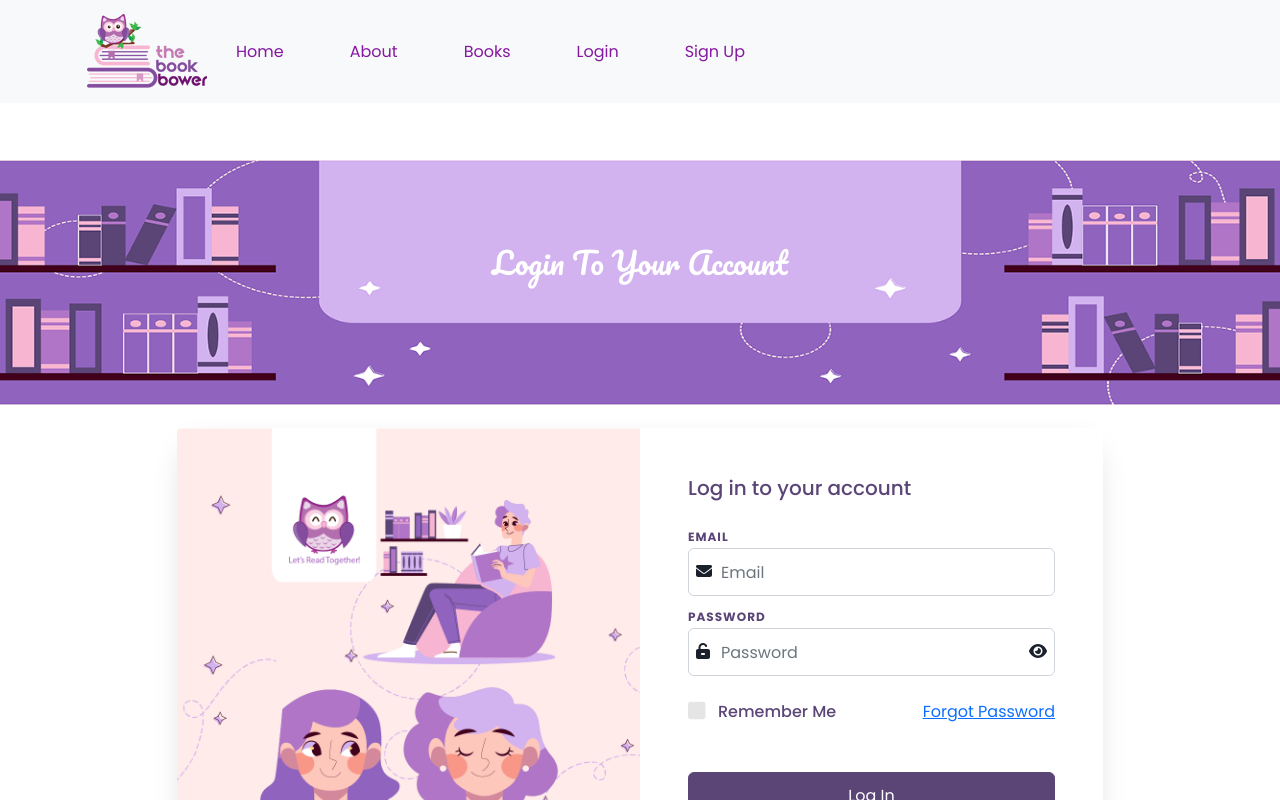
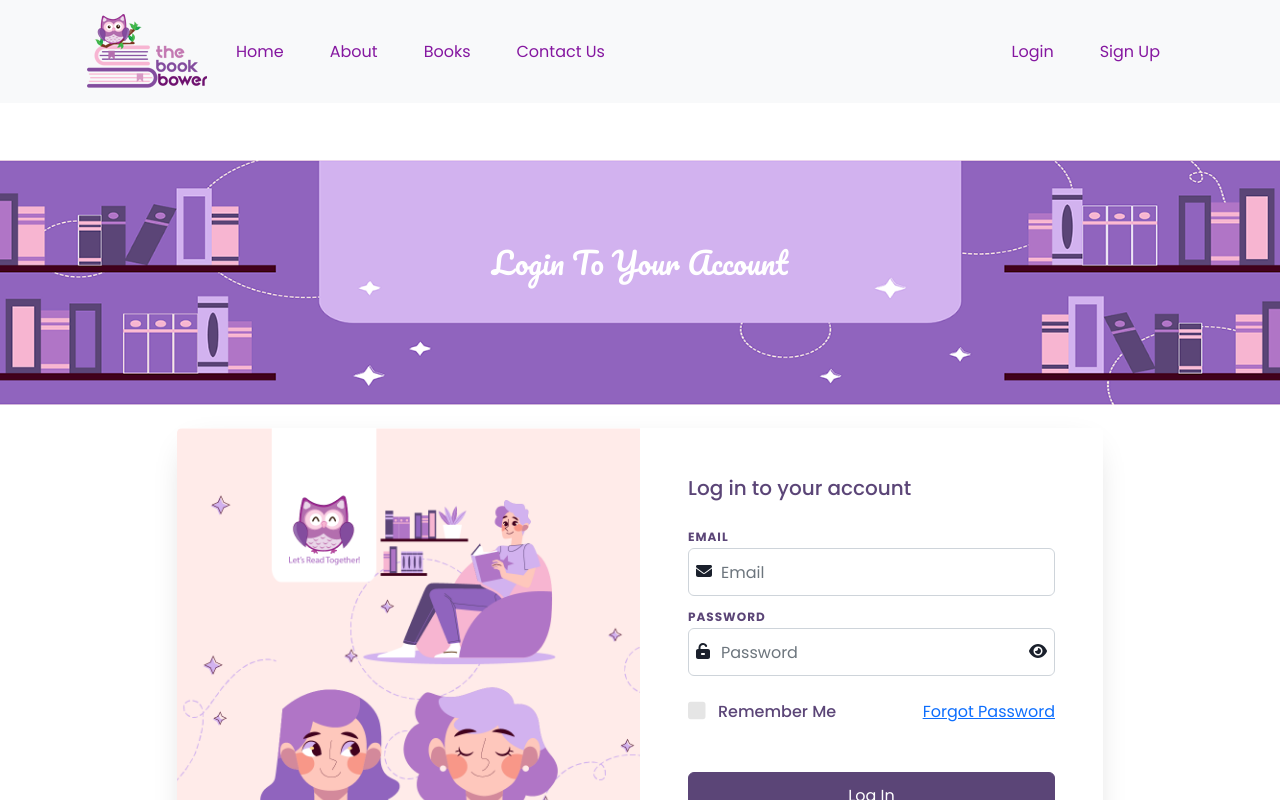
Before and after one commit to buniagj/TheBookBower-Front-End-, a React (Vite) app: page /login in a window 1280 px wide. Shown: the top 800 px of the page. Built offline with nearby package versions, Linux system fonts and the light colour scheme.

Commit message:
added contact page to the navbar

```diff
--- a/src/Routes.jsx
+++ b/src/Routes.jsx
@@ -43,7 +43,7 @@ const AppRoutes = ({ user, admin, notificationCount }) => {
         <Route exact path="/returnform" element={<ReturnForm />} />
         <Route exact path="/searchbar" element={<SearchBar />} />
         <Route exact path="/about" element={<About />} />
-        <Route exact path="/contactpage" element={<Contact />} />
+        <Route exact path="/contact" element={<Contact />} />
         <Route exact path="/login" element={<Login />} />
         <Route exact path="/signup" element={<Signup />} />
         <Route exact path="/user" element={<UserDashboard user={user} />} />
--- a/src/components/Navigation.css
+++ b/src/components/Navigation.css
@@ -24,7 +24,7 @@ Feel free to add your design. */
 .nav-link {
   color: #8517a0 !important;
   font-family: 'Poppins', sans-serif !important;
-  margin-right: 50px !important;
+  margin-right: 30px !important;
   text-decoration: none;
 }
 
@@ -34,7 +34,7 @@ Feel free to add your design. */
     color: #8517a0;
 }
 
-.ml-auto a {
+.ml-auto {
     margin-left: auto !important;
 }
 
--- a/src/components/Navigation.jsx
+++ b/src/components/Navigation.jsx
@@ -39,6 +39,9 @@ function Navigation() {
             </Nav.Link>
             <Nav.Link as={Link} to="/bookspage">
               Books
+            </Nav.Link>
+            <Nav.Link as={Link} to="/contact">
+              Contact Us
             </Nav.Link>
             {isLoggedIn && !isAdmin ? (
               <>
--- a/src/pages/Auth/Signup.jsx
+++ b/src/pages/Auth/Signup.jsx
@@ -4,12 +4,12 @@ import Container from 'react-bootstrap/Container';
 import { faUser, faPhone, faLocationDot, faEnvelope, faUnlockKeyhole, faKey, faEye, faEyeSlash } from '@fortawesome/free-solid-svg-icons';
 import { FontAwesomeIcon } from '@fortawesome/react-fontawesome';
 import './Signup.css';
-import http from "../../lib/https" //Added
-import { useNavigate } from "react-router-dom"; //Added
+import http from "../../lib/https"
+import { useNavigate } from "react-router-dom";
 
 
 function Signup() {
-  const navigate = useNavigate(); //Added
+  const navigate = useNavigate();
   const [name, setName] = useState('');
   const [email, setEmail] = useState('');
   const [password, setPassword] = useState('');
@@ -20,41 +20,6 @@ function Signup() {
   const [phoneNumber, setPhoneNumber] = useState('');
   const [address, setAddress] = useState('');
   const [showPassword, setShowPassword] = useState(false);
-
-//  async function handleSubmit(event) {
-//   event.preventDefault();
-//   try {
-//     const response = await fetch("/register", {
-//       method: 'POST',
-//       headers: {
-//         'Content-Type': 'application/json'
-//       },
-//       body: JSON.stringify({
-//         name,
-//         phone_number: phoneNumber,
-//         address,
-//         email,
-//         password,
-//         password_confirmation: passwordConfirmation,
-//         role_name: role,
-//         grade_level: gradeLevel,
-//         section
-//       })
-//     });
-
-//     if (!response.ok) {
-//       throw new Error('Registration failed. Please try again later.');
-//     }
-
-//     const data = await response.json();
-//     // Assuming your Laravel API sends a verification email
-//     alert('A verification email has been sent to your email address. Please check your inbox and follow the instructions to complete the registration process.');
-//     window.location.replace('/admin'); // Redirect the user to the login page after registration
-//   } catch (error) {
-//     console.error(error);
-//     // setError('Registration failed. Please try again later.');
-//   }
-// }
 
   async function handleSubmit(e) {
     e.preventDefault();
--- /dev/null
+++ b/src/pages/Contact/Contact.css
@@ -0,0 +1,3 @@
+.contact-btn {
+  margin-top: 10px;
+}
--- a/src/pages/Contact/ContactPage.jsx
+++ b/src/pages/Contact/ContactPage.jsx
@@ -1,5 +1,6 @@
 import React, { useState } from 'react';
 import { Container, Row, Col, Form, Button } from 'react-bootstrap';
+import './Contact.css';
 
 const ContactPage = () => {
   const [reason, setReason] = useState('');
@@ -77,7 +78,7 @@ const ContactPage = () => {
               <Form.Label>Message</Form.Label>
               <Form.Control as="textarea" rows={4} placeholder="Enter your message" value={message} onChange={handleMessageChange} />
             </Form.Group>
-            <Button variant="primary" type="submit">
+            <Button className="contact-btn" variant="primary" type="submit">
               Submit
             </Button>
           </Form>
```
Lines whose indentation alone changed are shown as unchanged.
